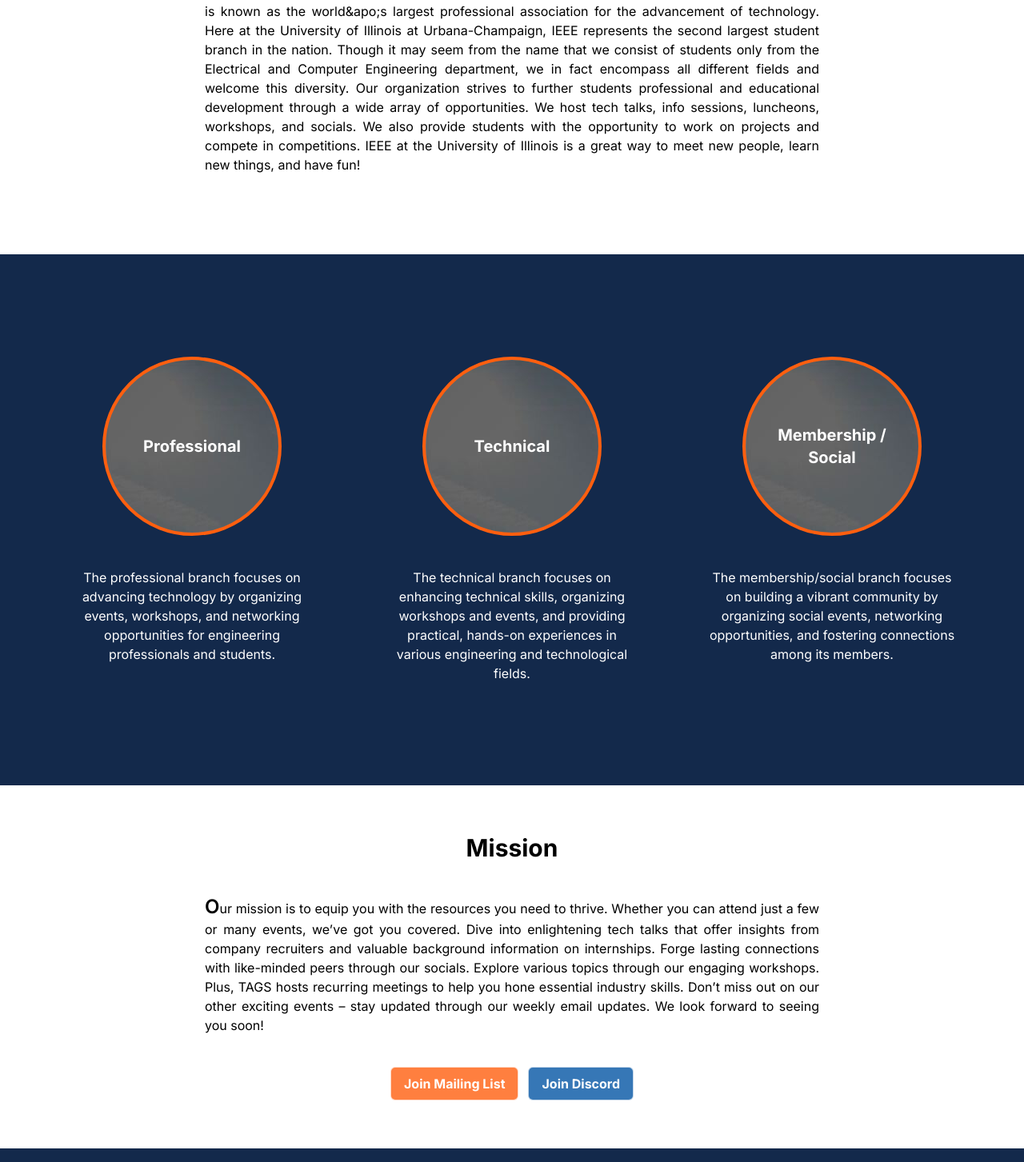
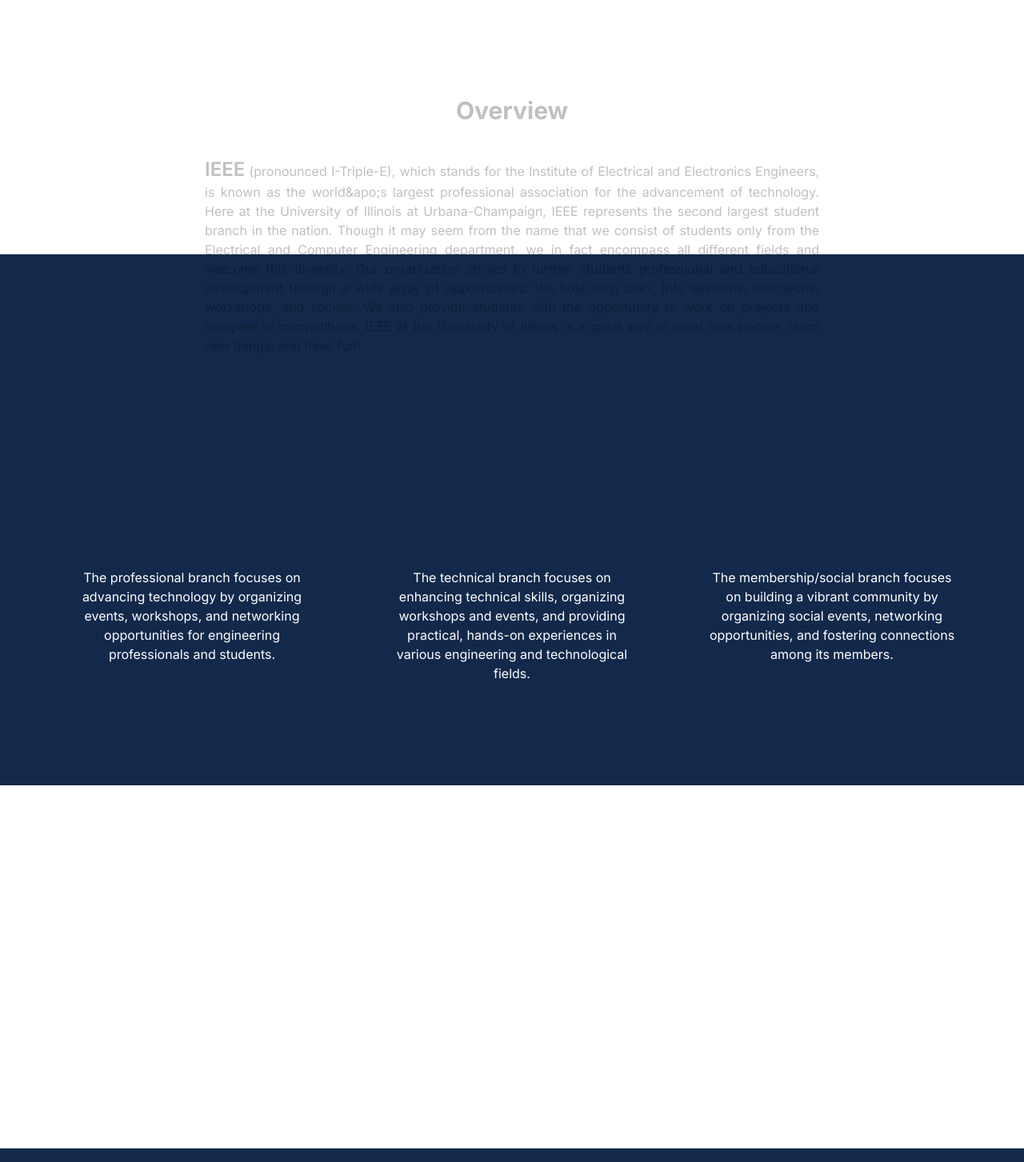
Before and after one commit to mshin5211/ieee, a Next.js app: page / in a window 1280 px wide. Shown: the part 966-2419 px from the top of the page at 80% size. Built offline with nearby package versions, Linux system fonts and the light colour scheme.

Commit message:
small features

```diff
--- a/src/app/globals.css
+++ b/src/app/globals.css
@@ -15,3 +15,48 @@
   border-image-source: linear-gradient(rgba(32, 64, 151, 0.7), rgba(255, 95, 5, 0.5));
   border-image-slice: fill 1;
 }
+
+@media (prefers-reduced-motion: no-preference) {
+  .text-slideIn {
+    animation: slide-in linear forwards;
+    animation-timeline: view();
+    /* animation-range-start: -200px;
+    animation-range-end: 400px; */
+    animation-range: entry -200px;
+    animation-iteration-count: 1;
+    opacity: 0;
+  }
+  #branchImg {
+    animation: pop-in linear forwards;
+    animation-timeline: view();
+    /* animation-range-start: -200px;
+    animation-range-end: 400px; */
+    animation-range: entry -200px;
+    animation-iteration-count: 1;
+    transform: scale(0.3);
+    opacity: 0;
+  }
+}
+
+
+@keyframes pop-in {
+  from {
+    transform: scale(0.3);
+    opacity: 0;
+  }
+  to {
+    transform: scale(1);
+    opacity: 1;
+  }
+}
+
+@keyframes slide-in {
+  from {
+    opacity: 0;
+    transform: translateY(300px);
+  }
+  to {
+    opacity: 1;
+    transform: translateY(0);
+  }
+}
--- a/src/components/BranchCard.tsx
+++ b/src/components/BranchCard.tsx
@@ -7,7 +7,7 @@
 }) => {
   return (
     <div className='w-full flex justify-center items-center flex-col'>
-            <div className='w-full xl:w-[70%] max-md:w-[70%] rounded-full aspect-square relative flex justify-center items-center bg-[url("../images/quadDark.jpg")] dark:border-[#E8E9EA] border-[#FF5F0F] border-4'>
+            <div id='branchImg' className='w-full xl:w-[70%] max-md:w-[70%] rounded-full aspect-square relative flex justify-center items-center bg-[url("../images/quadDark.jpg")] dark:border-[#E8E9EA] border-[#FF5F0F] border-4'>
                 <div className='place-self-center place-content-center p-5'>
                     <h1 className='text-white font-bold text-md text-wrap lg:text-xl text-center'>{title}</h1>
                 </div>
--- a/src/components/Mission.tsx
+++ b/src/components/Mission.tsx
@@ -6,7 +6,7 @@
   const [showModal, setShowModal] = React.useState(false);
   return (
 
-        <div className='grid grid-cols-1 md:grid-cols-1 justify-items-center content-center gap-5 mt-10'>
+        <div className='text-slideIn grid grid-cols-1 md:grid-cols-1 justify-items-center content-center gap-5 mt-10'>
             <div className='flex flex-col justify-between items-center'>
                 <h1 className='text-lg md:text-3xl font-bold'>
                     Mission
--- a/src/components/Overview.tsx
+++ b/src/components/Overview.tsx
@@ -1,9 +1,8 @@
 import React from 'react';
-import Image from 'next/image';
 
 const Overview = () => {
   return (
-    <div id='overview' className='grid grid-cols-1 md:grid-cols-1 justify-items-center content-center gap-5 mt-10'>
+    <div className='text-slideIn grid grid-cols-1 md:grid-cols-1 justify-items-center content-center gap-5 mt-10'>
         <div className='flex flex-col justify-between items-center'>
             <h1 className='text-lg md:text-3xl font-bold'>
                 Overview
@@ -13,10 +12,6 @@
             </p>
             <div></div>
         </div>
-        {/* <div className='flex md:justify-end justify-center items-center w-full'>
-            <Image src='/images/quad.jpg' alt='quad' width={600} height={600} />
-        </div>
-        */}
 
     </div>
   )
--- a/src/components/ui/FloatingNav.tsx
+++ b/src/components/ui/FloatingNav.tsx
@@ -20,7 +20,7 @@
 }) => {
   const { scrollYProgress } = useScroll();
 
-  const [visible, setVisible] = useState(false);
+  const [visible, setVisible] = useState(true);
 
   const [active, setActive] = useState<string | null>(null);
   const pathname = usePathname();
```
